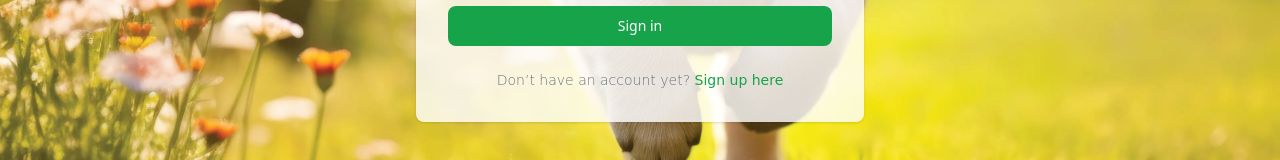
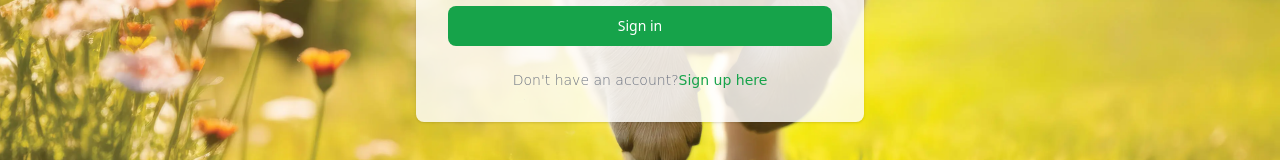
Before and after one commit to antoan-97/Pet-Finder, a React (Vite) app in the folder client/: page /login in a window 1280 px wide. Shown: the part 577-737 px from the top of the page. Built offline with nearby package versions, Linux system fonts and the light colour scheme; no server answers.

Commit message:
Implement translations in login form

```diff
--- a/client/src/components/Login/Login.jsx
+++ b/client/src/components/Login/Login.jsx
@@ -1,11 +1,13 @@
 import { useContext, useState, useEffect } from "react";
 import { Link } from "react-router-dom";
 import { useLoading } from "../../contexts/LoadingContext";
+import { useTranslation } from "react-i18next";
 import AuthContext from "../../contexts/AuthContext";
 import Spinner from "../common/Spinner";
 
 
 export default function Login() {
+    const { t } = useTranslation();
     const { loginSubmitHandler } = useContext(AuthContext);
     const { isLoading, setIsLoading } = useLoading()
 
@@ -59,17 +61,19 @@ export default function Login() {
                 <div className="w-full bg-white bg-opacity-80 rounded-lg shadow dark:border md:mt-0 sm:max-w-md xl:p-0 dark:bg-white-50 dark:border-white-600">
                     <div className="p-6 space-y-4 md:space-y-6 sm:p-8">
                         <h1 className="text-xl font-bold leading-tight tracking-tight text-gray-900 md:text-2xl dark:text-gray">
-                            Sign in to your account
+                            {t('login.title')}
                         </h1>
                         <form onSubmit={onSubmit} className="space-y-4 md:space-y-6" action="#">
                             <div>
+
                                 <label
                                     htmlFor="email"
                                     className="flex mb-2 text-sm font-medium text-gray-900 dark:text-gray"
                                 >
-                                    Email
+                                    {t('login.email')}
                                 </label>
                                 <input
+
                                     onChange={onChange}
                                     type="email"
                                     name="email"
@@ -85,9 +89,10 @@ export default function Login() {
                                     htmlFor="password"
                                     className="flex mb-2 text-sm font-medium text-gray-900 dark:text-gray"
                                 >
-                                    Password
+                                    {t('login.password')}
                                 </label>
                                 <input
+
                                     onChange={onChange}
                                     type="password"
                                     name="password"
@@ -115,9 +120,10 @@ export default function Login() {
                                             htmlFor="remember"
                                             className="text-gray-500 dark:text-gray-500"
                                         >
-                                            Remember me
+                                            {t('login.checkBox')}
                                         </label>
                                     </div>
+
                                 </div>
                             </div>
                             <button
@@ -125,16 +131,19 @@ export default function Login() {
                                 disabled={isLoading}
                                 className="w-full text-white bg-green-600 hover:bg-green-700 focus:ring-4 focus:outline-none focus:ring-green-300 font-medium rounded-lg text-sm px-5 py-2.5 text-center dark:bg-green-500 dark:hover:bg-green-600 dark:focus:ring-green-800"
                             >
-                                {isLoading ? <Spinner /> : 'Sign in'}
+                                {isLoading ? <Spinner /> : t('login.loginButton')}
+
                             </button>
                             <p className="text-sm font-light text-gray-500 dark:text-gray-500">
-                                Don’t have an account yet?{" "}
+                                {t('login.signUp')}
                                 <Link to='/register'
                                     className="font-medium text-green-600 hover:underline dark:text-green-500"
+
                                 >
-                                    Sign up here
+                                    {t('login.signUpLink')}
                                 </Link>
                             </p>
+
                         </form>
                     </div>
                 </div>
--- a/client/src/i18n/locales/bg/translation.json
+++ b/client/src/i18n/locales/bg/translation.json
@@ -119,5 +119,14 @@
         "secondCardTitle": "Намерени домашни любимци",
         "secondCardDescription": "Намерихте домашен любимец? Публикувайте го тук и помогнете за връщането му при собственика.",
         "button": "Търсите ли домашен любимец за осиновяване?"
+    },
+    "login": {
+        "title": "Вход в акаунта",
+        "email": "Имейл",
+        "password": "Парола",
+        "loginButton": "Вход",
+        "checkBox": "Запомни ме",
+        "signUp": "Нямате акаунт?",
+        "signUpLink": "Регистрирайте се тук"
     }
 }
--- a/client/src/i18n/locales/en/translation.json
+++ b/client/src/i18n/locales/en/translation.json
@@ -120,7 +120,19 @@
         "secondCardTitle": "Found Pets",
         "secondCardDescription": "Found a pet? Post it here and help them find their way home.",
         "button": "Looking to Adopt a Pet?"
+    },
+    "login": {
+        "title": "Sign in to your account",
+        "email": "Email",
+        "password": "Password",
+        "loginButton": "Sign in",
+        "checkBox": "Remember me",
+        "signUp": "Don't have an account?",
+        "signUpLink": "Sign up here"
     }
 
 
+
+
+
 }
```
Lines whose indentation alone changed are shown as unchanged.
